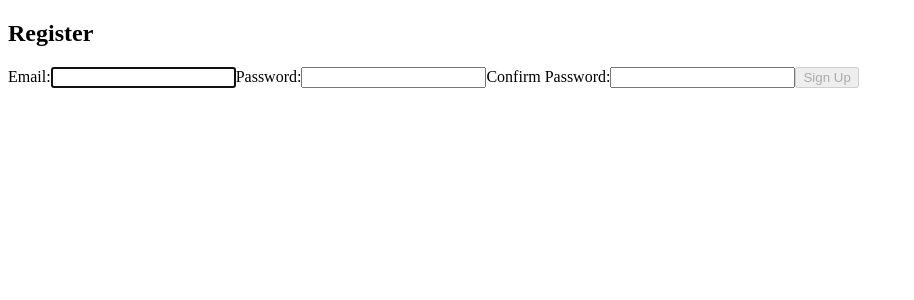
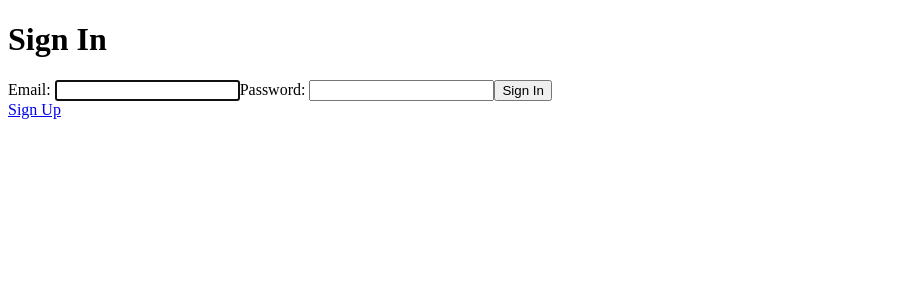
Before and after one commit to sauravbhise/learning-assistance, a React (Vite) app: page / in a window 1280 px wide. Shown: the top 300 px of the page, without its empty margins (0-914 px from the left). Built offline with nearby package versions, Linux system fonts and the light colour scheme.

Commit message:
Create Login Page

```diff
--- a/src/App.jsx
+++ b/src/App.jsx
@@ -1,10 +1,10 @@
-import Register from "./components/Register"
+import Login from "./components/Login"
 
 function App() {
 
   return (
     <>
-      <Register />
+      <Login />
     </>
   )
 }
--- /dev/null
+++ b/src/api/axios.js
@@ -0,0 +1,13 @@
+import mockUsers from "../mock/mockUsers"
+
+const signup = () => {
+
+}
+
+const login = (email, password) => {
+
+	return mockUsers.find((user) => user.email === email && user.password === password)
+
+}
+
+export { login }
--- /dev/null
+++ b/src/components/Login.jsx
@@ -0,0 +1,91 @@
+import React, { useRef, useState, useEffect, useContext } from 'react'
+import AuthContext from '../context/AuthProvider'
+import { login } from '../api/axios'
+
+const Login = () => {
+
+	const { setAuth } = useContext(AuthContext)
+
+	const emailRef = useRef()
+	const errRef = useRef()
+
+	const [email, setEmail] = useState('')
+	const [pwd, setPwd] = useState('')
+	const [errMsg, setErrMsg] = useState('')
+	const [success, setSuccess] = useState(false)
+
+	useEffect(() => {
+		emailRef.current.focus()
+	}, [])
+
+	useEffect(() => {
+		setErrMsg('')
+	}, [email, pwd])
+
+	const handleSubmit = (e) => {
+		e.preventDefault()
+
+		const response = login(email, pwd)
+
+		if (response) {
+			const { role } = response
+			setAuth({ email, pwd, role })
+			setEmail('')
+			setPwd('')
+			setSuccess(true)
+		} else {
+			setErrMsg("User Not found!")
+			errRef.current.focus()
+		}
+
+	}
+
+	return (
+		<>
+			{
+				success ?
+					(
+						<div>
+							<h1>Logged In!</h1>
+						</div>
+					)
+					:
+					(
+						<div>
+							{errMsg && <p ref={errRef}>{errMsg}</p>}
+
+							<h1>Sign In</h1>
+
+							<form onSubmit={handleSubmit}>
+								<label htmlFor="email">Email: </label>
+								<input
+									type="email"
+									id='email'
+									ref={emailRef}
+									autoComplete='off'
+									onChange={(e) => setEmail(e.target.value)}
+									value={email}
+									required
+								/>
+
+								<label htmlFor="password">Password: </label>
+								<input
+									type="password"
+									id='password'
+									onChange={(e) => setPwd(e.target.value)}
+									value={pwd}
+									required
+								/>
+
+								<button>Sign In</button>
+							</form>
+
+							{/*Router Link here*/}
+							<a href='#'>Sign Up</a>
+						</div>
+					)}
+		</>
+	)
+}
+
+export default Login
--- /dev/null
+++ b/src/context/AuthProvider.jsx
@@ -0,0 +1,15 @@
+import { createContext, useState } from "react";
+
+const AuthContext = createContext({})
+
+export const AuthProvider = ({ children }) => {
+	const [auth, setAuth] = useState({})
+
+	return (
+		<AuthContext.Provider value={{ auth, setAuth }}>
+			{children}
+		</AuthContext.Provider>
+	)
+}
+
+export default AuthContext
--- a/src/main.jsx
+++ b/src/main.jsx
@@ -1,9 +1,12 @@
 import { StrictMode } from 'react'
 import { createRoot } from 'react-dom/client'
 import App from './App.jsx'
+import { AuthProvider } from './context/AuthProvider.jsx'
 
 createRoot(document.getElementById('root')).render(
   <StrictMode>
-    <App />
+    <AuthProvider>
+      <App />
+    </AuthProvider>
   </StrictMode>,
 )
```
